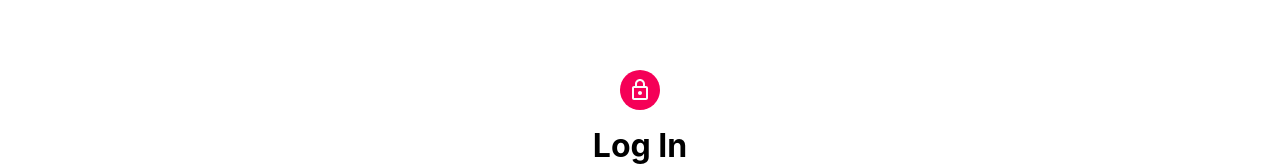
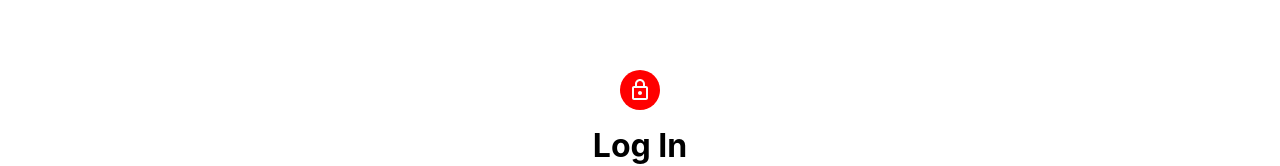
Before and after one commit to devarcher/musicapp, a React (Create React App) app: page / in a window 1280 px wide. Both pictures are taken after a click on the button "LOG OUT". Shown: the part 160-326 px from the top of the page. Built offline with nearby package versions, Linux system fonts and the light colour scheme.

Commit message:
brought in css into loginBody

```diff
--- a/package.json
+++ b/package.json
@@ -21,7 +21,7 @@
     "eject": "react-scripts eject",
     "lint": "eslint .",
     "lint:fix": "eslint --fix .",
-    "makepretty": "prettier --write \"**/*.+(js|jsx|json|css|md)\""
+    "unicorn": "prettier --write \"**/*.+(js|jsx|json|css|md)\""
   },
   "eslintConfig": {
     "extends": "airbnb"
--- a/src/Layouts/LoginBody.js
+++ b/src/Layouts/LoginBody.js
@@ -14,19 +14,23 @@ import { makeStyles, ThemeProvider } from "@material-ui/core/styles";
 import Container from "@material-ui/core/Container";
 import { palette } from "@material-ui/system";
 
-const useStyles = makeStyles(theme => ({
+const useStyles = makeStyles({
+  body: {
+    height: "100vh",
+    display: "flex",
+    justifyContent: "center",
+    alignItems: "center"
+  },
   avatar: {
-    backgroundColor: theme.palette.secondary.main
-  },
-  button: {
-    width: theme.spacing(3, 0, 2)
+    backgroundColor: "red"
   }
-}));
+});
 
 const LoginBody = props => {
   const { logInHandler } = props;
   const classes = useStyles();
   return (
+    <div className="body">
       <form className="formBox">
         <div className="mainContainer">
           <Grid
@@ -79,6 +83,7 @@ const LoginBody = props => {
           </Grid>
         </div>
       </form>
+    </div>
   );
 };
 
```
Lines whose indentation alone changed are shown as unchanged.
